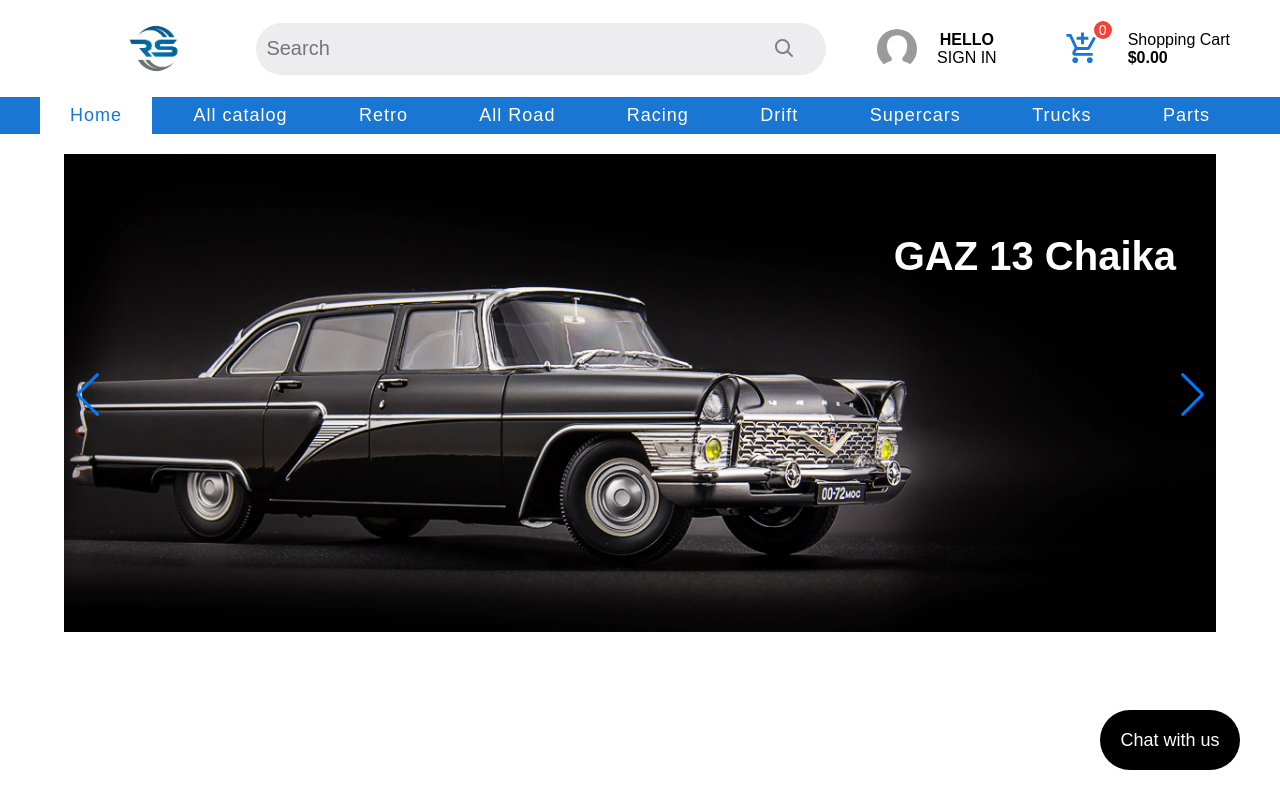
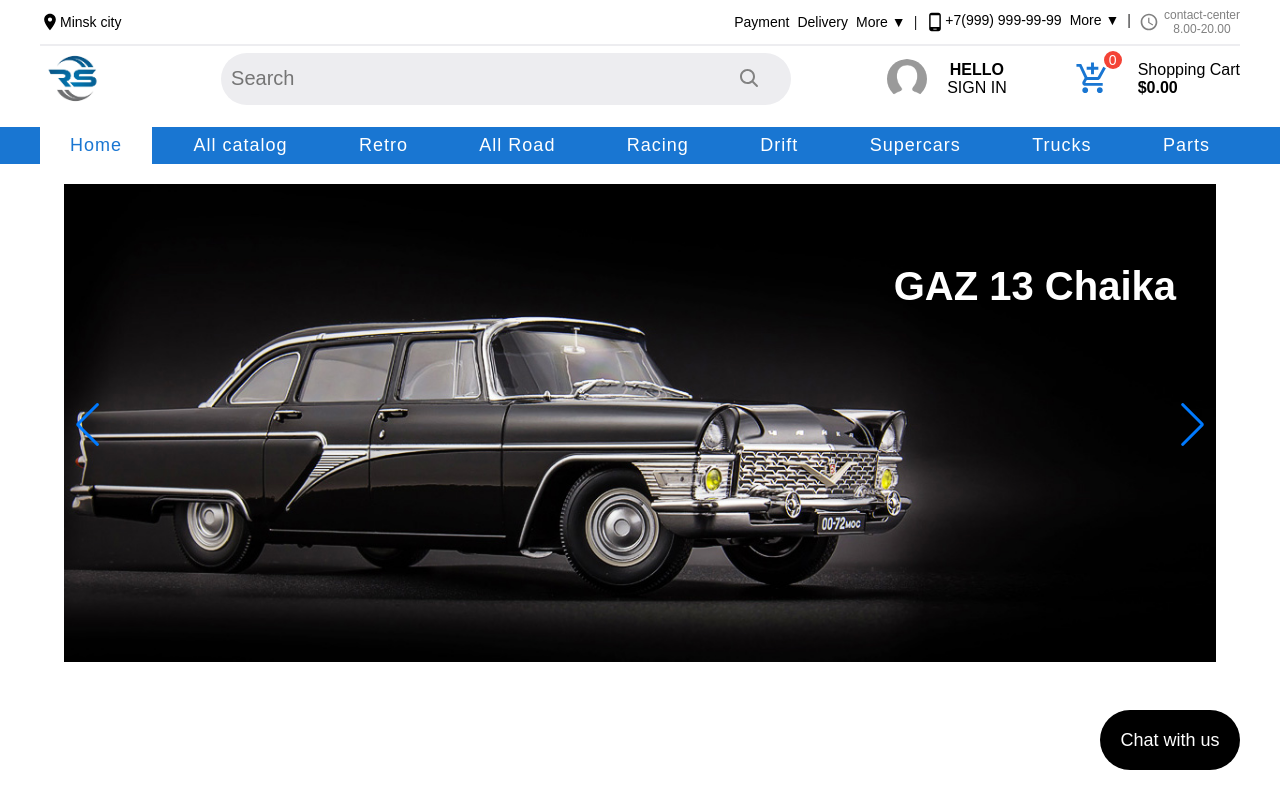
Before and after one commit to maxmajorov/online-store, a React (Create React App) app: page / in a window 1280 px wide. Shown: the top 800 px of the page. Built offline with nearby package versions, Linux system fonts and the light colour scheme; no server answers.

Commit message:
change header

```diff
--- a/src/components/common/header/Header.module.scss
+++ b/src/components/common/header/Header.module.scss
@@ -1,16 +1,106 @@
+@import '../../../styles/scss/variables.scss';
+
 .headerSection {
+
+  .container {
+    margin: 0 auto;
+    max-width: 1200px;
+
+    .block_1 {
+      display: flex;
+      justify-content: space-between;
+      align-items: center;
+      font-size: 14px;
+      padding: 8px 0;
+      border-bottom: 2px solid $backgroundColorLightGray;
+
+      .location {
+        display: flex;
+        justify-content: center;
+        align-items: center;
+        cursor: pointer;
+
+        &:hover {
+          color: $primaryColor;
+          transition: color 0.3s ease-in-out;
+        }
+      }
+
+      .storeInfo {
+        position: relative;
+        display: flex;
+        align-items: center;
+
+        .benefits {
+          display: flex;
+
+          &>li {
+            cursor: pointer;
+            margin-right: 8px;
+
+            &:hover {
+              color: $primaryColor;
+              transition: color 0.3s ease-in-out;
+            }
+          }
+
+          &::after {
+            content: '|';
+            color: $backgroundColorDark;
+          }
+        }
+
+        .contacts {
+          display: flex;
+          padding: 0 8px;
+
+          &>div {
+            margin-right: 8px;
+
+            &:hover:last-child {
+              cursor: pointer;
+              color: $primaryColor;
+              transition: color 0.3s ease-in-out;
+            }
+          }
+
+          &::after {
+            content: '|';
+            color: $backgroundColorDark;
+          }
+
+          .phone {
+            display: flex;
+            justify-content: center;
+          }
+        }
+
+        .hours {
+          display: flex;
+          align-items: center;
+          font-size: 12px;
+          color: gray;
+
+          &_time {
+            margin-left: 5px;
+            text-align: center;
+          }
+
+        }
+
+
+      }
 
 
 
 
-  .container {
-    margin: 0 auto;
+    }
+
+    .block_2 {
       display: flex;
       justify-content: space-between;
       align-items: center;
-    max-width: 1200px;
-    padding: 16px 50px;
-    background-color: #fff;
+      padding-bottom: 16px;
 
       .headerLogo {
         display: flex;
@@ -66,8 +156,13 @@
           }
         }
       }
+    }
+  }
+}
+
+.more {
+
+  &::after {
 
   }
-
-
 }
--- a/src/components/common/header/Header.tsx
+++ b/src/components/common/header/Header.tsx
@@ -7,6 +7,9 @@ import { SignIN } from '../../signInBtn/SignIn';
 import { useAppSelector } from '../../../store/store';
 import AddShoppingCartIcon from '@mui/icons-material/AddShoppingCart';
 import IconButton from '@mui/material/IconButton';
+import LocationOnIcon from '@mui/icons-material/LocationOn';
+import PhoneAndroidIcon from '@mui/icons-material/PhoneAndroid';
+import AccessTimeIcon from '@mui/icons-material/AccessTime';
 import classes from './Header.module.scss';
 import { currentUserSelector } from '../../../store/reducers/auth-reducer';
 import { ordersNumSelector, totalPriceSelector } from '../../../store/reducers/cart-reducer';
@@ -28,7 +31,35 @@ export const Header: React.FC = () => {
     return (
         <header className={classes.headerSection}>
             <div className={classes.container}>
-                <div></div>
+                <div className={classes.block_1}>
+                    <div className={classes.location}>
+                        <LocationOnIcon fontSize="small" />
+                        <div>Minsk city</div>
+                    </div>
+                    <div className={classes.storeInfo}>
+                        <ul className={classes.benefits}>
+                            <li>Payment</li>
+                            <li>Delivery</li>
+                            {/*up ===> &#9650;*/}
+                            <li className={classes.more}>More &#9660;</li>
+                        </ul>
+                        <div className={classes.contacts}>
+                            <div className={classes.phone}>
+                                <PhoneAndroidIcon fontSize="small" />
+                                <span>+7(999) 999-99-99</span>
+                            </div>
+                            <div>More &#9660;</div>
+                        </div>
+                        <div className={classes.hours}>
+                            <AccessTimeIcon fontSize="small" />
+                            <div className={classes.hours_time}>
+                                <div>contact-center</div>
+                                <div>8.00-20.00</div>
+                            </div>
+                        </div>
+                    </div>
+                </div>
+                <div className={classes.block_2}>
                     <div className={classes.headerLogo}>
                         <img src={Logo} className={classes.logo} alt="logo" />
                     </div>
@@ -62,6 +93,7 @@ export const Header: React.FC = () => {
                         </div>
                     </div>
                 </div>
+            </div>
         </header>
     );
 };
```
Also changed, not shown: src/components/common/select/Select.module.scss (added, +25 -0 lines), src/components/common/select/Select.tsx (added, +51 -0 lines). Lines whose indentation alone changed are shown as unchanged.
